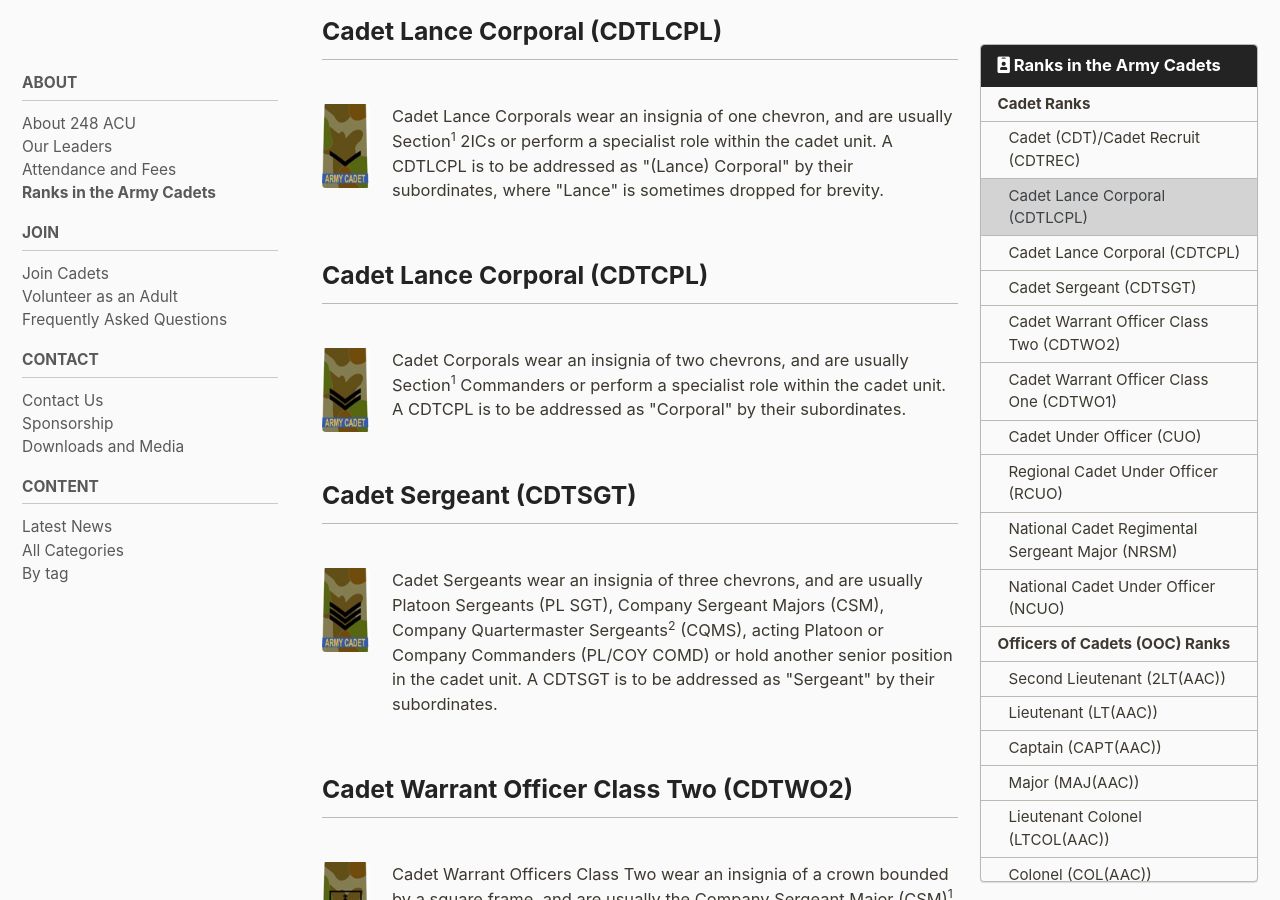
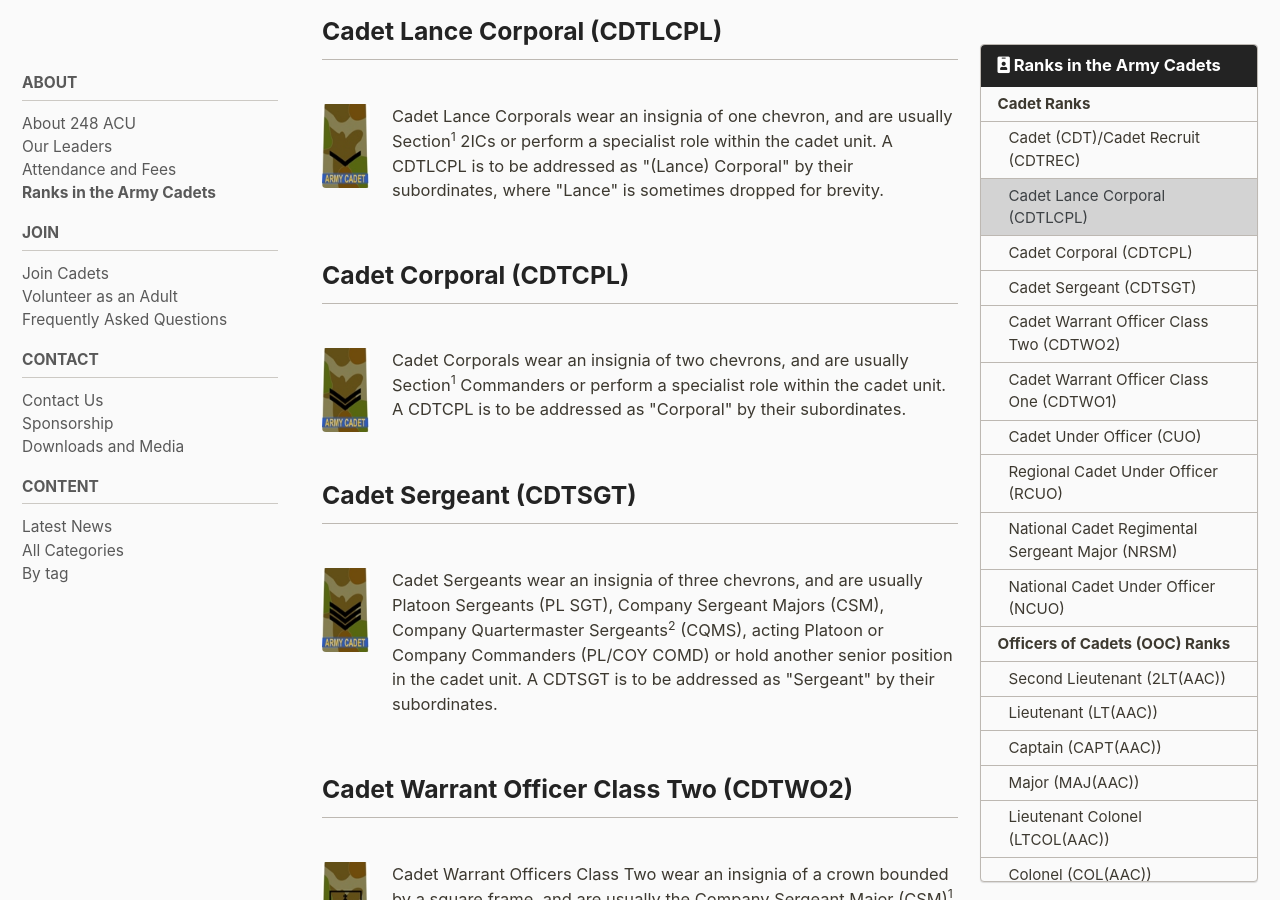
Before and after one commit to alansfyeung/248acu-website, a Jekyll site: the page built from _pages/ranks-in-the-aac.md, in a window 1280 px wide and 900 px high, scrolled down 1011 px. Built offline with Jekyll 4.4.1, drawn with Linux system fonts in a browser that asks for light colours; cached includes are drawn as plain includes.

Commit message:
Remove "Lance"

```diff
--- a/_pages/ranks-in-the-aac.md
+++ b/_pages/ranks-in-the-aac.md
@@ -36,7 +36,7 @@ Cadet Lance Corporals wear an insignia of one chevron, and are usually Section<s
 {% include badge-of-rank.html rank="cdtlcpl" caption=caption_cdtlcpl %}
 
 
-### Cadet Lance Corporal (CDTCPL)
+### Cadet Corporal (CDTCPL)
 
 {% capture caption_cdtcpl %}
 Cadet Corporals wear an insignia of two chevrons, and are usually Section<sup>1</sup> Commanders or perform a specialist role within the cadet unit. A CDTCPL is to be addressed as "Corporal" by their subordinates.
```
